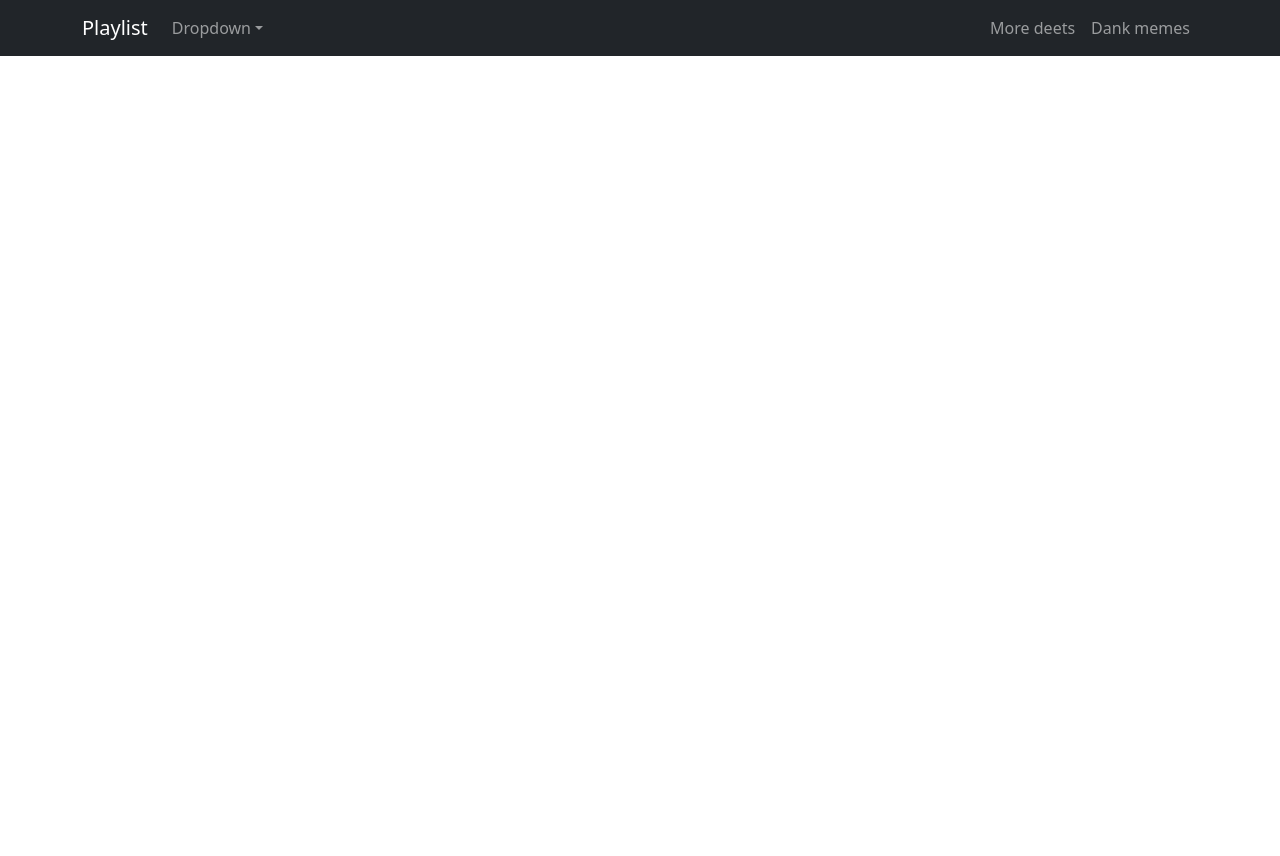
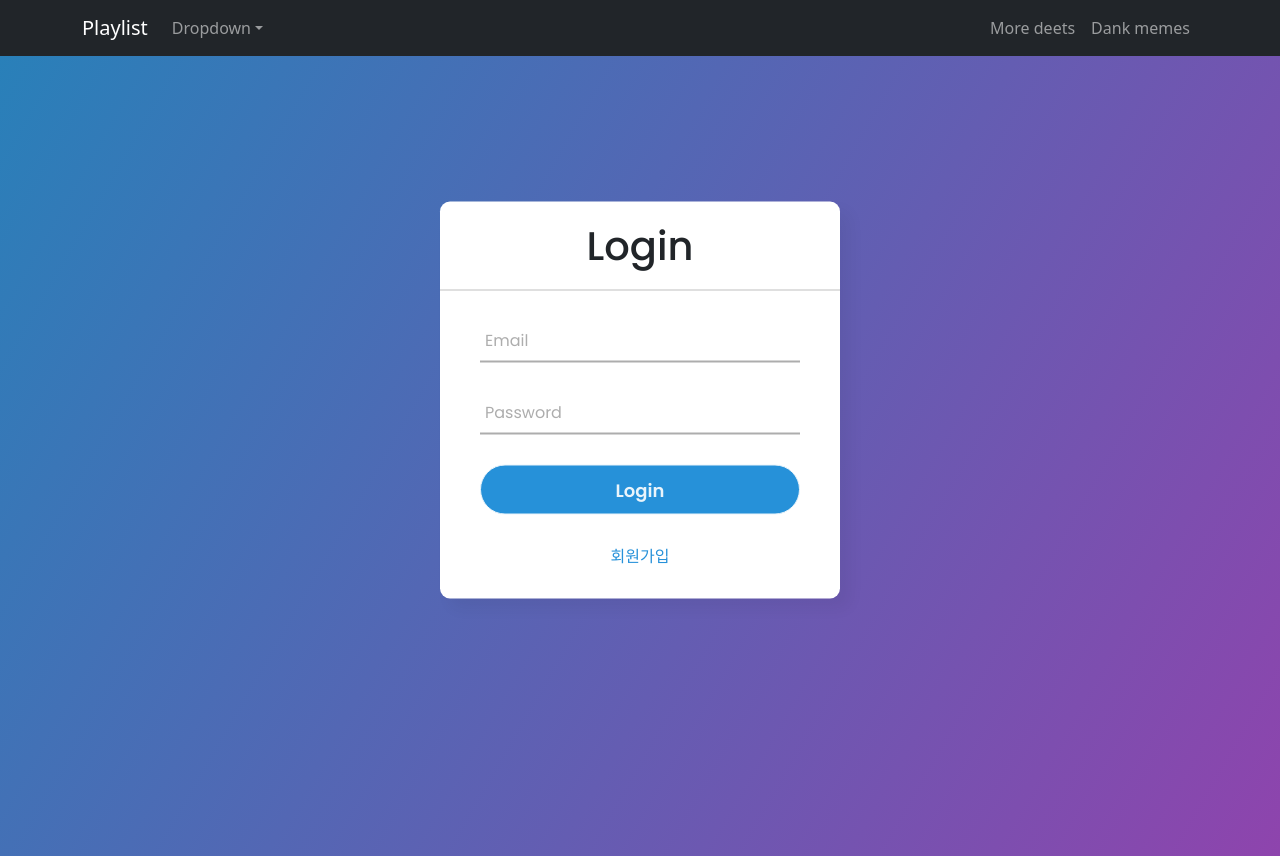
Before and after one commit to Hellol77/little-board, a React (Create React App) app in the folder my-app/: page / in a window 1280 px wide. Before the commit the page ends 800 px from the top, so only its background shows below. Built offline with nearby package versions, Linux system fonts and the light colour scheme; no server answers.

Commit message:
styled-components 를 사용한 로그인 디자인

```diff
--- a/my-app/package.json
+++ b/my-app/package.json
@@ -15,6 +15,7 @@
     "react-dom": "^17.0.2",
     "react-router-dom": "^6.2.1",
     "react-scripts": "5.0.0",
+    "styled-components": "^5.3.3",
     "web-vitals": "^2.1.4"
   },
   "scripts": {
--- a/my-app/src/App.js
+++ b/my-app/src/App.js
@@ -1,15 +1,16 @@
 import React, { useEffect } from "react";
 import axios from "axios";
 import NavMain from "./components/nav";
+import LoginForm from "./components/login";
 import { Link, Route, Routes } from "react-router-dom";
-
 
 function App() {
   useEffect(() => {
     axios.get("/api").then((data) => {
       console.log(data);
     });
-  },[]);
+  }, []);
+
   return (
     <div>
       <Routes>
@@ -18,6 +19,7 @@ function App() {
           element={
             <div>
               <NavMain />
+              <LoginForm />
             </div>
           }
         />
--- a/my-app/src/components/login.js
+++ b/my-app/src/components/login.js
@@ -1,2 +1,141 @@
 import React from "react";
 import axios from "axios";
+import styled from "styled-components";
+
+const StyledBody = styled.div`
+  @import url("https://fonts.googleapis.com/css2?family=Noto+Sans:wght@700&family=Poppins:wght@400;500;600&display=swap");
+  margin: 0;
+  padding: 0;
+  box-sizing: border-box;
+  font-family: "Poppins", sans-serif;
+  margin: 0;
+  padding: 0;
+  background: linear-gradient(120deg, #2980b9, #8e44ad);
+  height: 100vh;
+  overflow: hidden;
+`;
+const StyledCenter = styled.div`
+  position: absolute;
+  top: 50%;
+  left: 50%;
+  transform: translate(-50%, -50%);
+  width: 400px;
+  background: white;
+  border-radius: 10px;
+  box-shadow: 10px 10px 15px rgba(0, 0, 0, 0.05);
+`;
+const StyledCenterH1 = styled.h1`
+  text-align: center;
+  padding: 20px 0;
+  border-bottom: 1px solid silver;
+`;
+
+const StyledCenterForm = styled.form`
+  padding: 0 40px;
+  box-sizing: border-box;
+`;
+
+const StyledCenterFormTextDiv = styled.div`
+  position: relative;
+  border-bottom: 2px solid #adadad;
+  margin: 30px 0;
+`;
+const StyledCenterFormTextDivInput = styled.input`
+  width: 100%;
+  padding: 0 5px;
+  height: 40px;
+  font-size: 16px;
+  border: none;
+  background: none;
+  outline: none;
+  & :focus ~ label,
+  :valid ~ label {
+    top: -5px;
+    color: #2691d9;
+  }
+  & :focus ~ span::before,
+  :valid ~ span::before {
+    width: 100%;
+  }
+`;
+const StyledCenterFormTextDivLabel = styled.label`
+  & {
+    position: absolute;
+    top: 50%;
+    left: 5px;
+    color: #adadad;
+    transform: translateY(-50%);
+    font-size: 16px;
+    pointer-events: none;
+    transition: 0.5s;
+  }
+`;
+const StyledCenterFormTextDivSpan = styled.span`
+  &::before {
+    content: "";
+    position: absolute;
+    top: 40px;
+    left: 0;
+    width: 0%;
+    height: 2px;
+    background: #2691d9;
+    transition: 0.5s;
+  }
+`;
+
+const StyledCenterFormSubmit = styled.input`
+  width: 100%;
+  height: 50px;
+  border: 1px solid;
+  background: #2691d9;
+  border-radius: 25px;
+  font-size: 18px;
+  color: #e9f4fb;
+  font-weight: 700;
+  cursor: pointer;
+  outline: none;
+  &:hover {
+    border-color: #2691d9;
+    transition: 0.5s;
+  }
+`;
+const StyledSignUpLink = styled.div`
+  margin: 30px 0;
+  text-align: center;
+  font-size: 16px;
+  color: #666666;
+  & a {
+    color: #2691d9;
+    text-decoration: none;
+  }
+  & a:hover {
+    text-decoration: underline;
+  }
+`;
+function LoginForm() {
+  return (
+    <StyledBody>
+      <StyledCenter>
+        <StyledCenterH1>Login</StyledCenterH1>
+        <StyledCenterForm method="post">
+          <StyledCenterFormTextDiv>
+            <StyledCenterFormTextDivInput type="text" required />
+            <StyledCenterFormTextDivSpan></StyledCenterFormTextDivSpan>
+            <StyledCenterFormTextDivLabel>Email</StyledCenterFormTextDivLabel>
+          </StyledCenterFormTextDiv>
+          <StyledCenterFormTextDiv>
+            <StyledCenterFormTextDivInput type="password" required />
+            <StyledCenterFormTextDivSpan></StyledCenterFormTextDivSpan>
+            <StyledCenterFormTextDivLabel>
+              Password
+            </StyledCenterFormTextDivLabel>
+          </StyledCenterFormTextDiv>
+          <StyledCenterFormSubmit type="submit" value="Login" />
+          <StyledSignUpLink><a href='/'>회원가입</a></StyledSignUpLink>
+        </StyledCenterForm>
+      </StyledCenter>
+    </StyledBody>
+  );
+}
+
+export default LoginForm;
```
Also changed, not shown: 1 other file (tests, documents, lock files or other folders).
